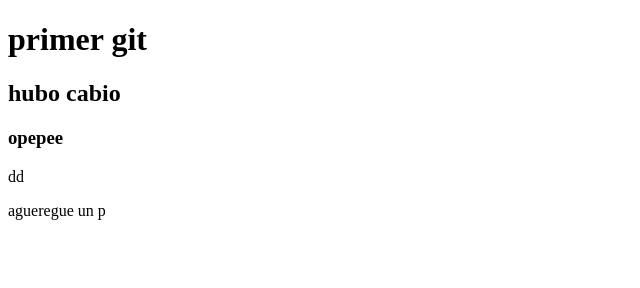
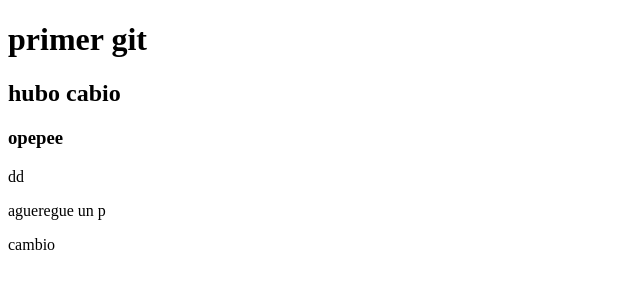
Before and after one commit to ivannf1997/repositorio, a plain HTML site: page index.html in a window 1280 px wide. Shown: the full height of the page, 0-640 px from the left. Drawn offline with Linux system fonts and the light colour scheme.

Commit message:
agregue un p

```diff
--- a/index.html
+++ b/index.html
@@ -13,6 +13,7 @@
     <h3>opepee</h3>
     <p>dd</p>
 <p>agueregue un p</p>
+<p>cambio</p>
 
 </body>
 </html>
```
